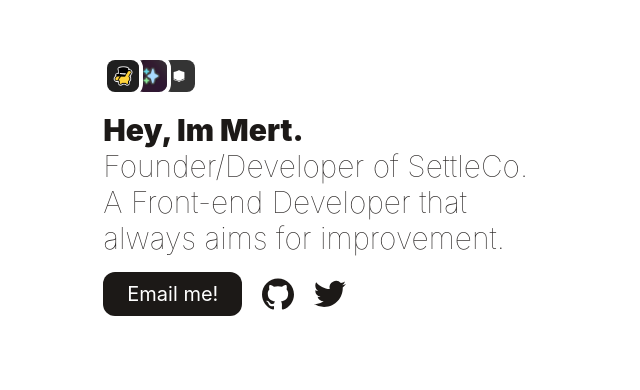
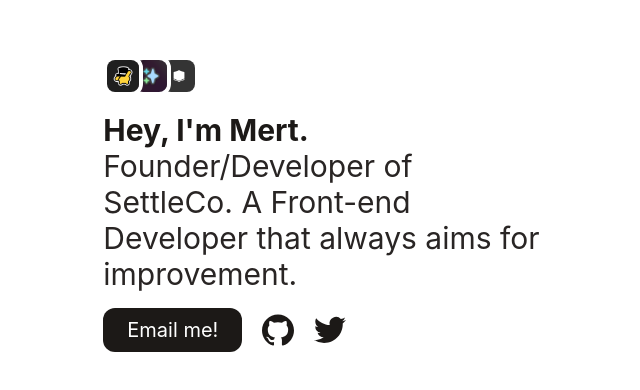
Before and after one commit to ReXulEc/portfoilo, a Next.js app: page / in a window 1280 px wide. Shown: the part 152-542 px from the top of the page, without its empty margins (270-910 px from the left). Built offline with nearby package versions, Linux system fonts and the light colour scheme.

Commit message:
change: text || add: links

```diff
--- a/components/topmain.js
+++ b/components/topmain.js
@@ -2,15 +2,15 @@ export default function topmain() {
     return (
         <div className="text-3xl space-y-4">
             <div>
-                <p className="font-black text-stone-900">Hey, Im Mert.</p>
-                <p className="font-thin text-stone-800 w-10/12">Founder/Developer of SettleCo. A Front-end Developer that always aims for improvement.</p>
+                <p className="font-bold text-stone-900">Hey, I'm Mert.</p>
+                <p className="font-normal text-stone-800 w-10/12">Founder/Developer of SettleCo. A Front-end Developer that always aims for improvement.</p>
             </div>
             <div className="flex items-center text-xl space-x-5">
                 <a className=" p-2 px-6 bg-stone-900 text-white rounded-xl" href="mailto:mert@rexulec.com">Email me!</a>
-                <a className="">
+                <a className="" href="https://github.com/rexulec">
                     <svg className="w-8 h-8 text-stone-500" fill="#1c1917" role="img" viewBox="0 0 24 24" xmlns="http://www.w3.org/2000/svg"><title>GitHub</title><path d="M12 .297c-6.63 0-12 5.373-12 12 0 5.303 3.438 9.8 8.205 11.385.6.113.82-.258.82-.577 0-.285-.01-1.04-.015-2.04-3.338.724-4.042-1.61-4.042-1.61C4.422 18.07 3.633 17.7 3.633 17.7c-1.087-.744.084-.729.084-.729 1.205.084 1.838 1.236 1.838 1.236 1.07 1.835 2.809 1.305 3.495.998.108-.776.417-1.305.76-1.605-2.665-.3-5.466-1.332-5.466-5.93 0-1.31.465-2.38 1.235-3.22-.135-.303-.54-1.523.105-3.176 0 0 1.005-.322 3.3 1.23.96-.267 1.98-.399 3-.405 1.02.006 2.04.138 3 .405 2.28-1.552 3.285-1.23 3.285-1.23.645 1.653.24 2.873.12 3.176.765.84 1.23 1.91 1.23 3.22 0 4.61-2.805 5.625-5.475 5.92.42.36.81 1.096.81 2.22 0 1.606-.015 2.896-.015 3.286 0 .315.21.69.825.57C20.565 22.092 24 17.592 24 12.297c0-6.627-5.373-12-12-12"/></svg>
                 </a>
-                <a className="">
+                <a className="" href="https://twitter.com/rexulec">
                     <svg className="w-8 h-8" fill="#1c1917" role="img" viewBox="0 0 24 24" xmlns="http://www.w3.org/2000/svg"><title>Twitter</title><path d="M23.953 4.57a10 10 0 01-2.825.775 4.958 4.958 0 002.163-2.723c-.951.555-2.005.959-3.127 1.184a4.92 4.92 0 00-8.384 4.482C7.69 8.095 4.067 6.13 1.64 3.162a4.822 4.822 0 00-.666 2.475c0 1.71.87 3.213 2.188 4.096a4.904 4.904 0 01-2.228-.616v.06a4.923 4.923 0 003.946 4.827 4.996 4.996 0 01-2.212.085 4.936 4.936 0 004.604 3.417 9.867 9.867 0 01-6.102 2.105c-.39 0-.779-.023-1.17-.067a13.995 13.995 0 007.557 2.209c9.053 0 13.998-7.496 13.998-13.985 0-.21 0-.42-.015-.63A9.935 9.935 0 0024 4.59z"/></svg>
                 </a>
             </div>
```
